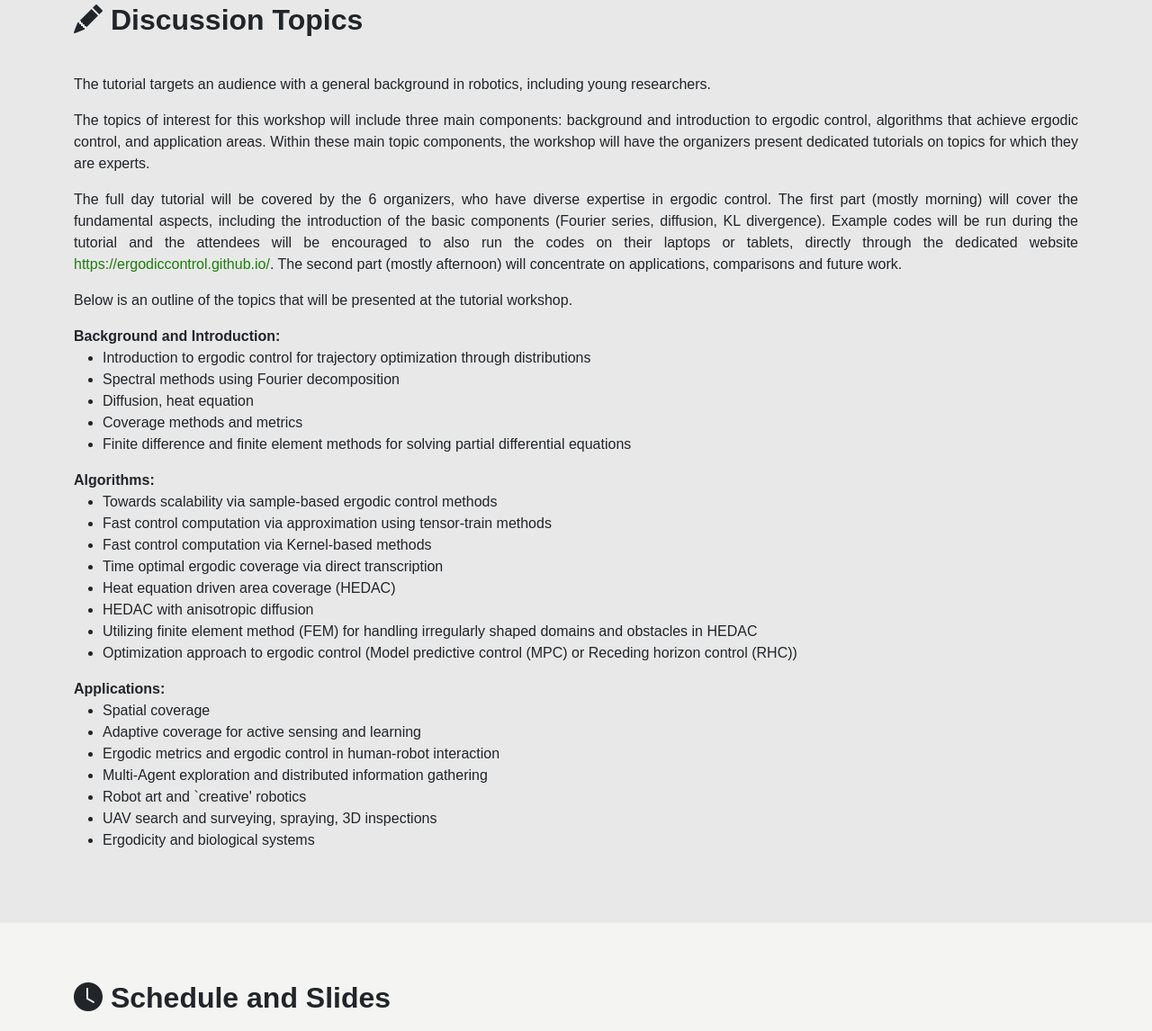
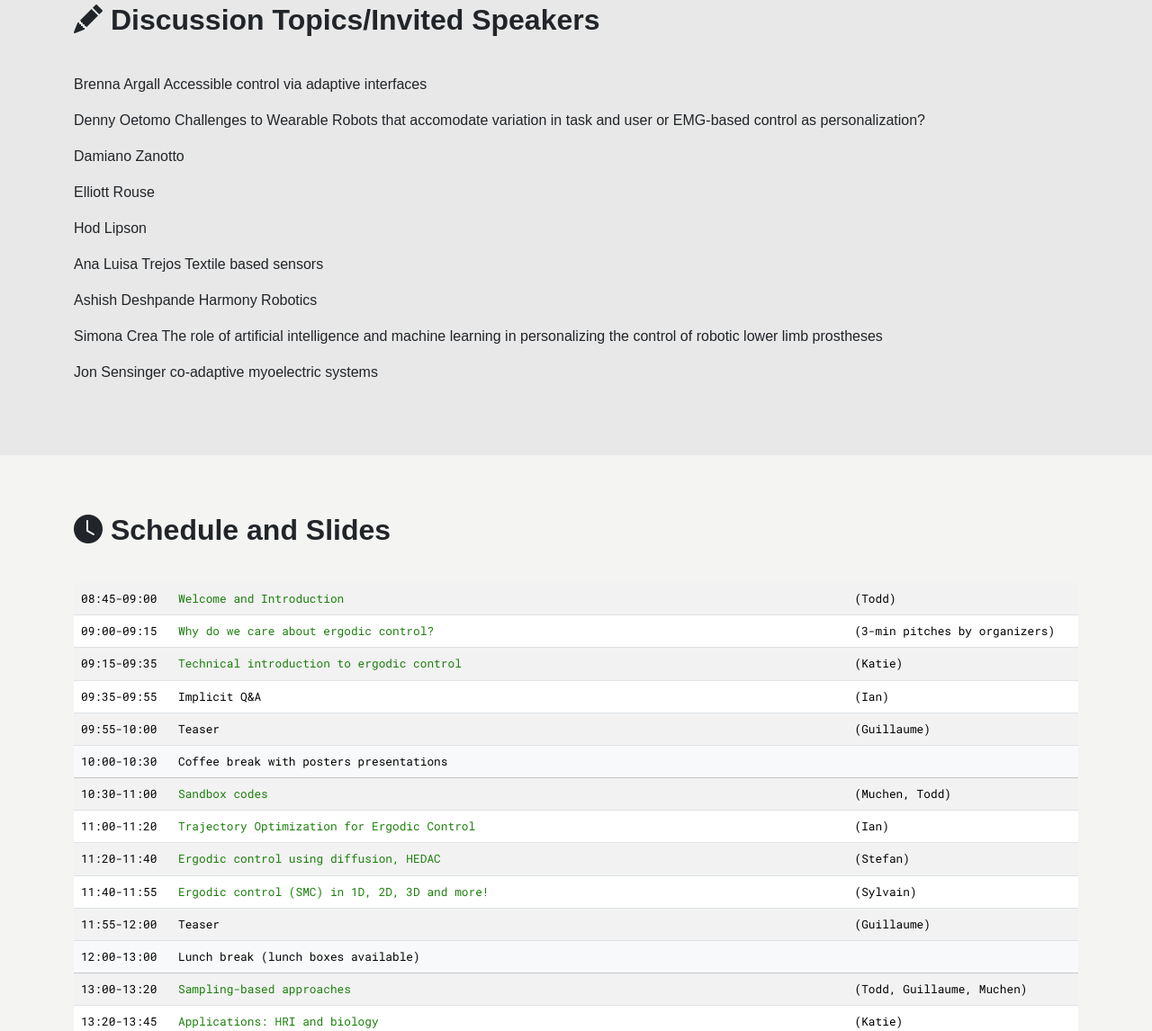
Before and after one commit to psu-hcr/icra2026_icorr_ws, a plain HTML site: page index.html in a window 1280 px wide. Shown: the part 904-2050 px from the top of the page at 90% size. Drawn offline with nearby package versions, Linux system fonts and the light colour scheme; a web font is replaced by a local one.

Commit message:
added list of potential speakers

```diff
--- a/index.html
+++ b/index.html
@@ -119,49 +119,22 @@
 </section>
 -->
 
-<section id="Disucssion Topics" class="mybg-dark">
+<section id="Disucssion Topics/Invited Speakers" class="mybg-dark">
 <div class="container">
-<h2><i class="bi bi-pencil-fill"></i> Discussion Topics</h2>
+<h2><i class="bi bi-pencil-fill"></i> Discussion Topics/Invited Speakers</h2>
 <!--bi-inboxes-fill-->
 <!--bi-pin-angle-fill-->
 
-<p>The tutorial targets an audience with a general background in robotics, including young researchers.</p>
-<p>The topics of interest for this workshop will include three main components: background and introduction to ergodic control, algorithms that achieve ergodic control, and application areas.
-    Within these main topic components, the workshop will have the organizers present dedicated tutorials on topics for which they are experts.</p>
-<p>The full day tutorial will be covered by the 6 organizers, who have diverse expertise in ergodic control.
-    The first part (mostly morning) will cover the fundamental aspects, including the introduction of the basic components (Fourier series, diffusion, KL divergence).
-    Example codes will be run during the tutorial and the attendees will be encouraged to also run the codes on their laptops or tablets, directly through the dedicated website <a href="https://ergodiccontrol.github.io/">https://ergodiccontrol.github.io/</a>.
-    The second part (mostly afternoon) will concentrate on applications, comparisons and future work.</p>
-<p>Below is an outline of the topics that will be presented at the tutorial workshop.</p>
-<b>Background and Introduction:</b><br>
-<ul>
-<li>Introduction to ergodic control for trajectory optimization through distributions</li>
-<li>Spectral methods using Fourier decomposition</li>
-<li>Diffusion, heat equation</li>
-<li>Coverage methods and metrics</li>
-<li>Finite difference and finite element methods for solving partial differential equations</li>
-</ul>
-<b>Algorithms:</b><br>
-<ul>
-<li>Towards scalability via sample-based ergodic control methods</li>
-<li>Fast control computation via approximation using tensor-train methods</li>
-<li>Fast control computation via Kernel-based methods</li>
-<li>Time optimal ergodic coverage via direct transcription</li>
-<li>Heat equation driven area coverage (HEDAC)</li>
-<li>HEDAC with anisotropic diffusion</li>
-<li>Utilizing finite element method (FEM) for handling irregularly shaped domains and obstacles in HEDAC</li>
-<li>Optimization approach to ergodic control (Model predictive control (MPC) or Receding horizon control (RHC))</li>
-</ul>
-<b>Applications:</b><br>
-<ul>
-<li>Spatial coverage</li>
-<li>Adaptive coverage for active sensing and learning</li>
-<li>Ergodic metrics and ergodic control in human-robot interaction</li>
-<li>Multi-Agent exploration and distributed information gathering</li>
-<li>Robot art and `creative' robotics</li>
-<li>UAV search and surveying, spraying, 3D inspections</li>
-<li>Ergodicity and biological systems</li>
-</ul>
+<p>Brenna Argall Accessible control via adaptive interfaces</p>
+<p>Denny Oetomo Challenges to Wearable Robots that accomodate variation in task and user or EMG-based control as personalization?</p>
+<p>Damiano Zanotto </p>
+<p>Elliott Rouse</p>
+<p>Hod Lipson</p>
+<p>Ana Luisa Trejos Textile based sensors</p>
+<p>Ashish Deshpande Harmony Robotics </p>
+<p>Simona Crea The role of artificial intelligence and machine learning in personalizing the control of robotic lower limb prostheses </p>
+<p> Jon Sensinger co-adaptive myoelectric systems </p>
+
 </div>
 </section>
 
```
